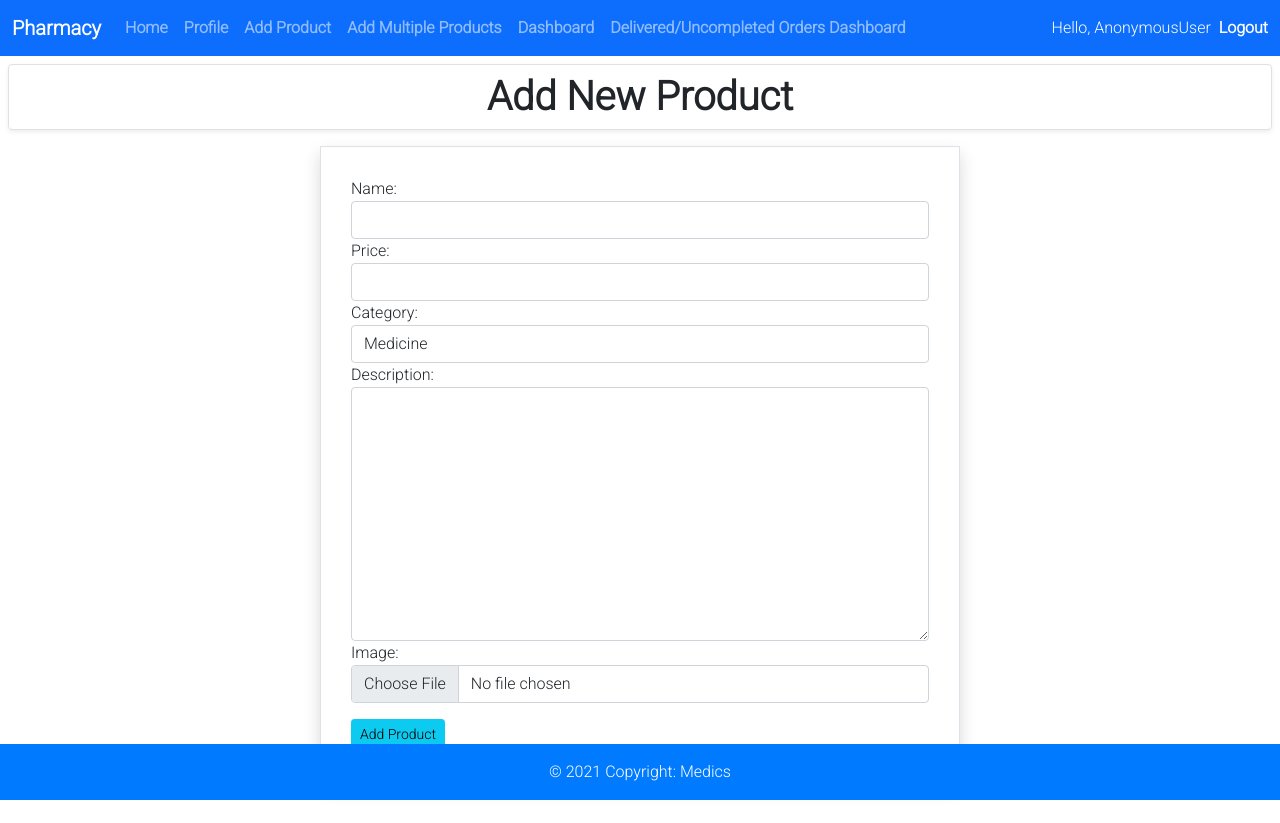
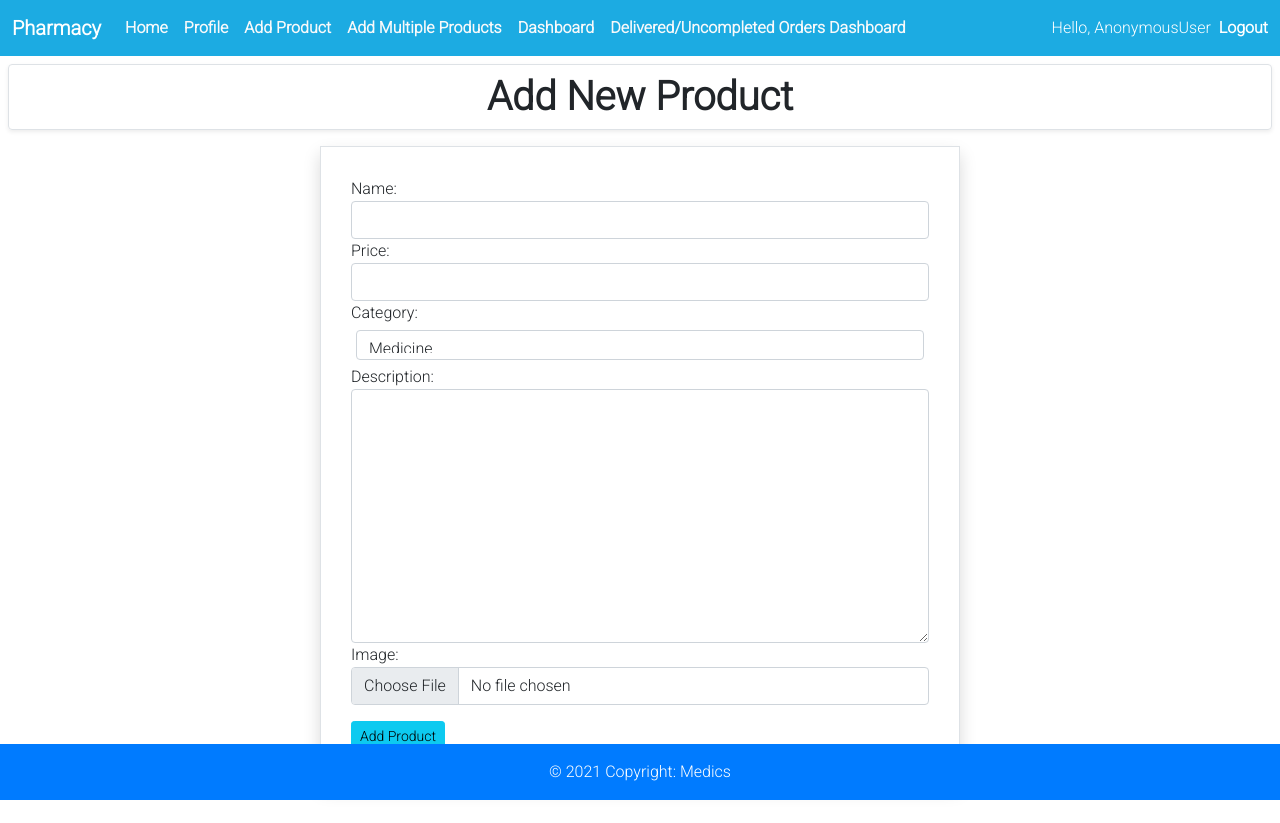
Before and after one commit to dpuman/project_medics, a Django app: page /pharmacy/addproduct in a window 1280 px wide. Shown: the top 823 px of the page. Before the commit the page ends 800 px from the top, so only its background shows below. Run offline with Django 3.2, Linux system fonts and the light colour scheme; data comes from the database, SQL or seed files in the repository; both versions use the stored data as it was after the commit; some libraries are stand-ins or nearby versions.

Commit message:
Multi product add done style

```diff
--- a/medics/pharmacy/templates/pharmacy/navbar.html
+++ b/medics/pharmacy/templates/pharmacy/navbar.html
@@ -1,5 +1,5 @@
 {% load static %}
-<nav class="navbar navbar-expand-lg navbar-dark bg-primary">
+<nav class="navbar navbar-expand-lg navbar-dark" style="background-color: #1CABE2;">
     <div class="container-fluid">
         <a class="navbar-brand font-weight-bold" href="{%url 'home'%}">Medics</a>
         <button class="navbar-toggler" type="button" data-bs-toggle="collapse" data-bs-target="#navbarText"
--- a/medics/pharmacy/templates/pharmacy/pharmacyBase.html
+++ b/medics/pharmacy/templates/pharmacy/pharmacyBase.html
@@ -94,6 +94,25 @@
         .product-search label {
             display: none;
         }
+
+        .add-multi-form input,
+        select {
+            height: 30px;
+
+
+            margin: 5px;
+        }
+
+
+
+        .add-multi-form textarea {
+            height: 100px;
+            margin: 5px;
+        }
+
+        .add-multi-form {
+            display: none;
+        }
     </style>
 
     <title>Pharmacy</title>
--- a/medics/pharmacy/templates/pharmacy/pharmacyNavbar.html
+++ b/medics/pharmacy/templates/pharmacy/pharmacyNavbar.html
@@ -1,4 +1,4 @@
-<nav class="navbar navbar-expand-lg navbar-dark bg-primary">
+<nav class="navbar navbar-expand-lg navbar-dark " style="background-color: #1CABE2;">
     <div class="container-fluid">
         <a class="navbar-brand fw-bold" href="#">Pharmacy</a>
         <button class="navbar-toggler" type="button" data-bs-toggle="collapse" data-bs-target="#navbarSupportedContent"
@@ -8,22 +8,24 @@
         <div class="collapse navbar-collapse" id="navbarSupportedContent">
             <ul class="navbar-nav me-auto mb-2 mb-lg-0">
                 <li class="nav-item">
-                    <a class="nav-link fw-bold" href="{% url 'pharmacy_home'%}">Home</a>
+                    <a class="nav-link fw-bold text-light" href="{% url 'pharmacy_home'%}">Home</a>
                 </li>
                 <li class="nav-item">
-                    <a class="nav-link fw-bold" href="{% url 'pharmacy_Profile'%}">Profile</a>
+                    <a class="nav-link fw-bold text-light" href="{% url 'pharmacy_Profile'%}">Profile</a>
                 </li>
                 <li class="nav-item">
-                    <a class="nav-link fw-bold" href="{% url 'pharmacy_addproduct'%}">Add Product</a>
+                    <a class="nav-link fw-bold text-light" href="{% url 'pharmacy_addproduct'%}">Add Product</a>
                 </li>
                 <li class="nav-item">
-                    <a class="nav-link fw-bold" href="{% url 'pharmacy_add_multi_product'%}">Add Multiple Products</a>
+                    <a class="nav-link fw-bold text-light" href="{% url 'pharmacy_add_multi_product'%}">Add Multiple
+                        Products</a>
                 </li>
                 <li class="nav-item">
-                    <a class="nav-link fw-bold" href="{% url 'pharmacy_dashboard' %}">Dashboard</a>
+                    <a class="nav-link fw-bold text-light" href="{% url 'pharmacy_dashboard' %}">Dashboard</a>
                 </li>
                 <li class="nav-item">
-                    <a class="nav-link fw-bold" href="{% url 'pharmacy_delivered_dashboard' %}">Delivered/Uncompleted
+                    <a class="nav-link fw-bold text-light"
+                        href="{% url 'pharmacy_delivered_dashboard' %}">Delivered/Uncompleted
                         Orders
                         Dashboard</a>
                 </li>
--- a/medics/pharmacy/views.py
+++ b/medics/pharmacy/views.py
@@ -180,7 +180,7 @@ def pharmacyAddProduct(request):
 
 def pharmacyAddMultiProduct(request):
     ProductFormSet = inlineformset_factory(
-        Pharmacy, Product, fields=('name', 'price', 'category', 'description', 'image'), extra=2)
+        Pharmacy, Product, fields=('name', 'price', 'category', 'description', 'image'), extra=5)
     pharmacy = request.user.pharmacy
     print("pharmacy", pharmacy)
 
```
Also changed, not shown: medics/pharmacy/templates/pharmacy/pharmacyAddMultiProduct.html (+6 -3 lines), medics/db.sqlite3, medics/static/images/1200px-11.6__MacBook_Air_1_giUOhGj.jpg (added), medics/static/images/161377811_128549289274974_4803550754230069230_o_ePy5UIJ.jpg (added), medics/static/images/e3b0ecfe14b5982e70a43929ecc458c8.jpg (added), medics/static/images/modern-laptop-isolated-on-white-260nw-683063848_6caRelR.webp (added), medics/static/images/pic01.jpg (added).
